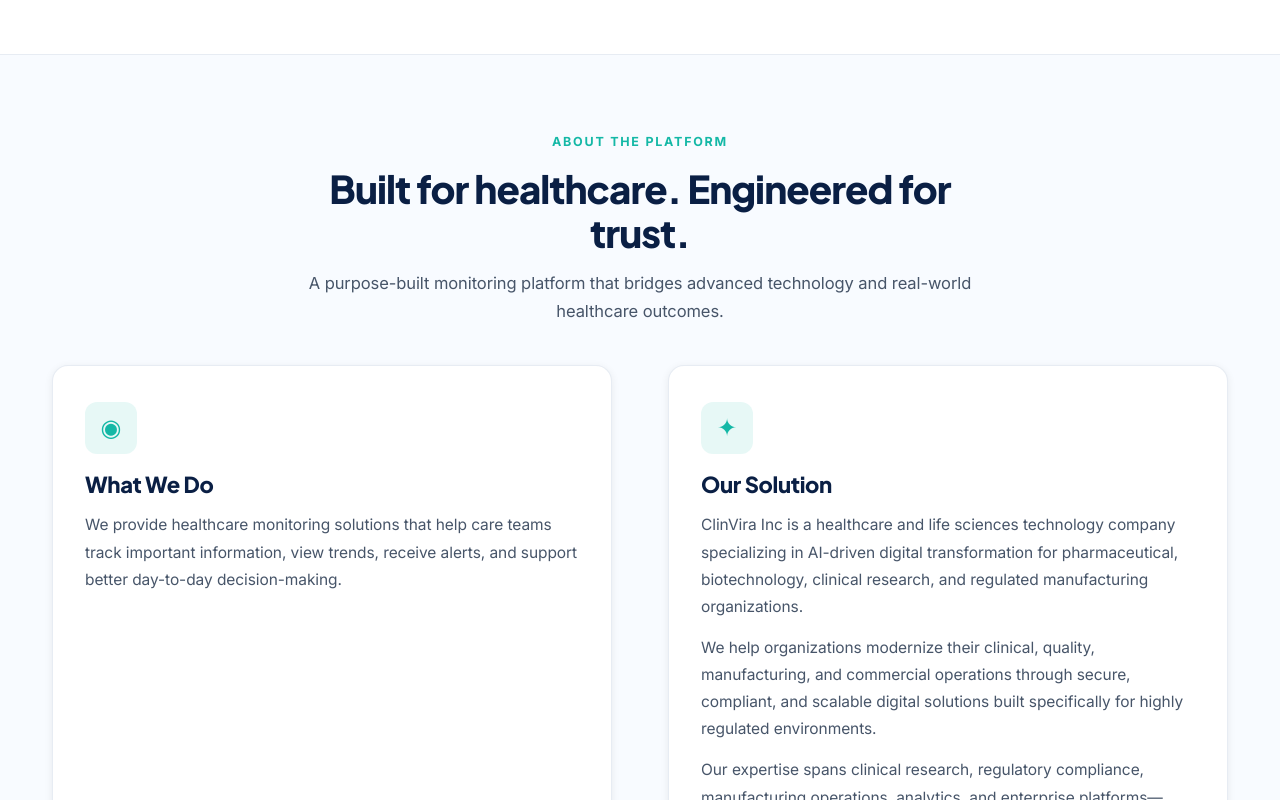
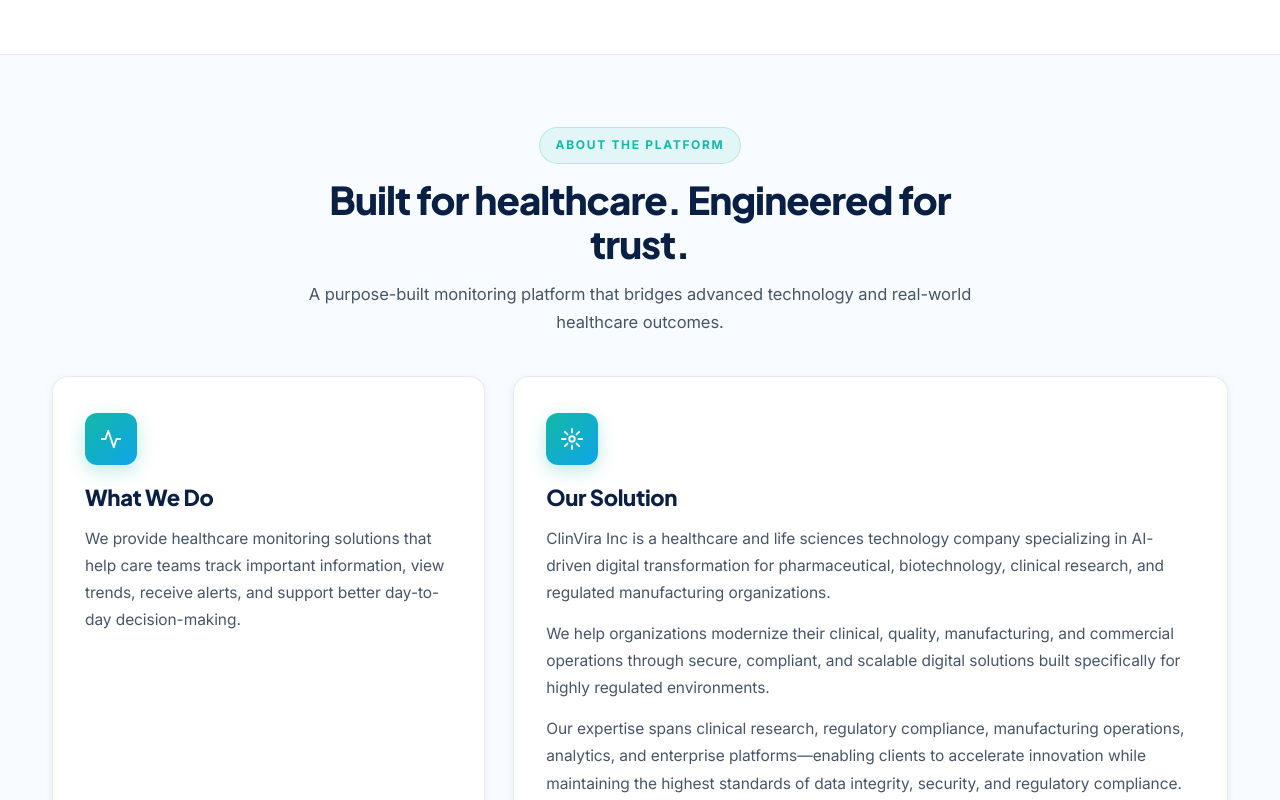
Before and after one commit to rapetisaikumar1/ClinVira, a React (Vite) app: page /solutions in a window 1280 px wide. Shown: the part 1000-1800 px from the top of the page. Built offline with nearby package versions, Linux system fonts and the light colour scheme.

Commit message:
Solutions: replace emoji icons with SVGs, asymmetric grid, pill badge label

```diff
--- a/src/pages/Solutions.module.css
+++ b/src/pages/Solutions.module.css
@@ -323,13 +323,19 @@
 }
 
 .sectionLabel {
-  display: inline-block;
+  display: inline-flex;
+  align-items: center;
+  gap: 8px;
   color: var(--accent);
   text-transform: uppercase;
   letter-spacing: 0.14em;
-  font-size: 12.5px;
+  font-size: 12px;
   font-weight: 700;
   margin: 0 0 14px;
+  padding: 7px 16px;
+  background: rgba(20, 184, 166, 0.09);
+  border: 1px solid rgba(20, 184, 166, 0.22);
+  border-radius: var(--radius-pill);
 }
 
 .sectionTitle {
@@ -350,8 +356,8 @@
    ========================================== */
 .split {
   display: grid;
-  grid-template-columns: 1fr 1fr;
-  gap: 56px;
+  grid-template-columns: 1fr 1.65fr;
+  gap: 28px;
   align-items: start;
 }
 
@@ -394,13 +400,25 @@
   width: 52px;
   height: 52px;
   border-radius: var(--radius-md);
-  background: var(--accent-soft);
-  color: var(--accent);
+  background: var(--accent-gradient);
   display: inline-flex;
   align-items: center;
   justify-content: center;
-  font-size: 24px;
-  margin-bottom: 18px;
+  margin-bottom: 20px;
+  box-shadow: 0 6px 18px rgba(20, 184, 166, 0.28);
+  flex-shrink: 0;
+  transition: transform 0.3s var(--ease-smooth);
+}
+
+.splitCard:hover .splitIcon {
+  transform: scale(1.08) rotate(-4deg);
+}
+
+.splitIcon svg {
+  width: 22px;
+  height: 22px;
+  stroke: #ffffff;
+  fill: none;
 }
 
 .splitCard h3 {
--- a/src/pages/Solutions.tsx
+++ b/src/pages/Solutions.tsx
@@ -75,7 +75,11 @@
 
           <div className={styles.split}>
             <div className={styles.splitCard}>
-              <div className={styles.splitIcon} aria-hidden>◉</div>
+              <div className={styles.splitIcon} aria-hidden>
+                <svg viewBox="0 0 24 24" strokeWidth="2" strokeLinecap="round" strokeLinejoin="round">
+                  <polyline points="22 12 18 12 15 21 9 3 6 12 2 12" />
+                </svg>
+              </div>
               <h3>What We Do</h3>
               <p>
                 We provide healthcare monitoring solutions that help care teams track important information, view
@@ -84,7 +88,12 @@
             </div>
 
             <div className={styles.splitCard}>
-              <div className={styles.splitIcon} aria-hidden>✦</div>
+              <div className={styles.splitIcon} aria-hidden>
+                <svg viewBox="0 0 24 24" strokeWidth="2" strokeLinecap="round" strokeLinejoin="round">
+                  <circle cx="12" cy="12" r="3" />
+                  <path d="M12 1v4M12 19v4M4.22 4.22l2.83 2.83M16.95 16.95l2.83 2.83M1 12h4M19 12h4M4.22 19.78l2.83-2.83M16.95 7.05l2.83-2.83" />
+                </svg>
+              </div>
               <h3>Our Solution</h3>
               <p>
                 ClinVira Inc is a healthcare and life sciences technology company specializing in AI-driven digital
```
